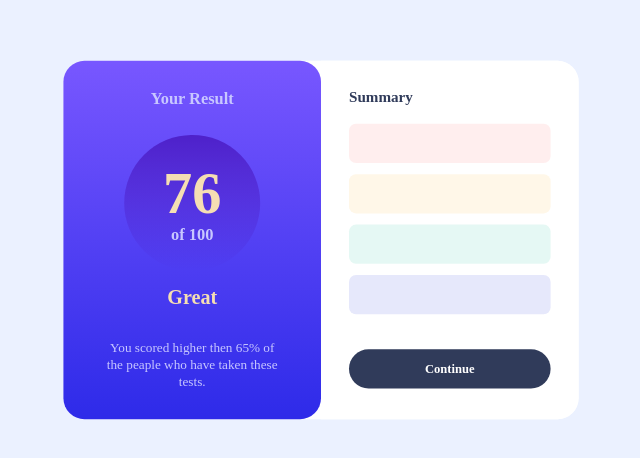
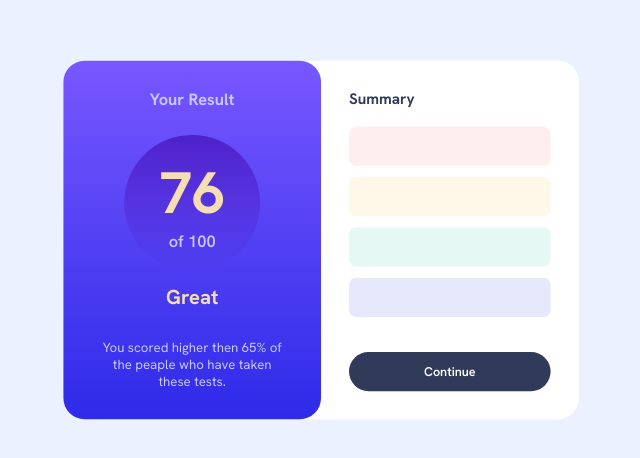
Before and after one commit to WillamiFerreira/Results-Summary-Component, a plain HTML site: page index.html in a window 1280 px wide. Shown: the part 160-618 px from the top of the page, without its empty margins (319-959 px from the left). Drawn offline with Linux system fonts and the light colour scheme; the site is published under a folder, as on GitHub Pages, so addresses that start at the root find nothing.

Commit message:
font connection update

```diff
--- a/public/styles/global.module.css
+++ b/public/styles/global.module.css
@@ -1,6 +1,6 @@
 @font-face {
     font-family: HankenGrotesk;
-    src: url('/public/fonts/HankenGrotesk-VariableFont_wght.ttf');
+    src: url('../fonts/HankenGrotesk-VariableFont_wght.ttf');
 }
 :root{
     --font: HankenGrotesk;
```
